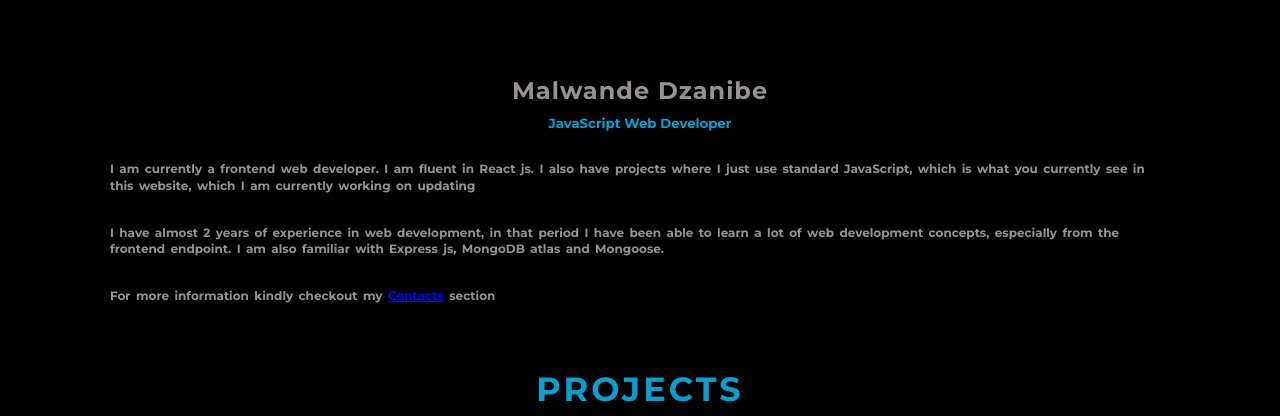
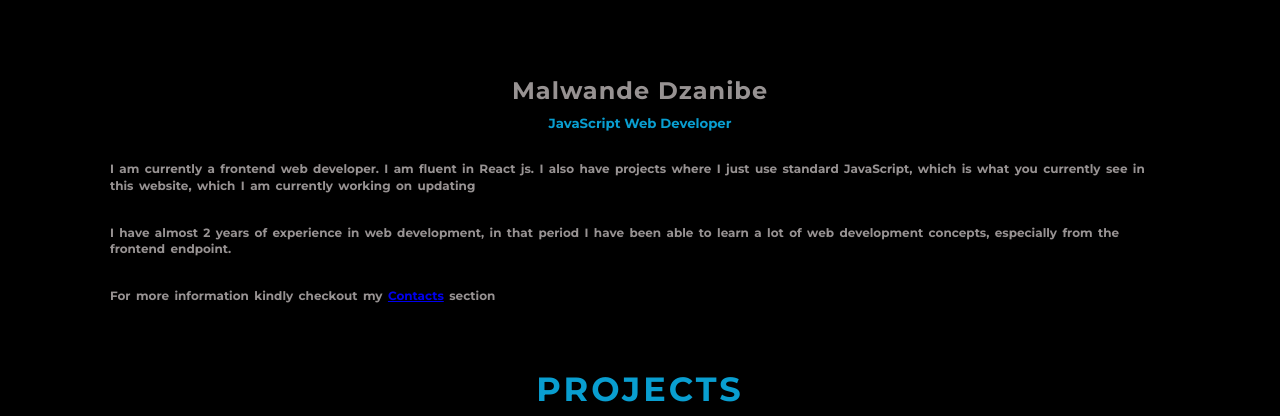
Before and after one commit to Malwande-Dzanibe/my-website, a plain HTML site: page index.html in a window 1280 px wide. Shown: the part 712-1128 px from the top of the page. Drawn offline with Linux system fonts and the light colour scheme.

Commit message:
new commmit

```diff
--- a/index.html
+++ b/index.html
@@ -63,7 +63,7 @@
 
             <p class="a-m-paragraph">I am currently a frontend web developer. I am fluent in React js. I also have projects where I just use standard JavaScript, which is what you currently see in this website, which I am currently working on updating</p>
 
-            <p class="a-m-paragraph">I have almost 2 years of experience in web development, in that period I have been able to learn a lot of web development concepts, especially from the frontend endpoint. I am also familiar with Express js, MongoDB atlas and Mongoose.</p>
+            <p class="a-m-paragraph">I have almost 2 years of experience in web development, in that period I have been able to learn a lot of web development concepts, especially from the frontend endpoint.</p>
 
             <p class="a-m-paragraph">For more information kindly checkout my <a href="#contacts">Contacts</a> section</p>
 
```
